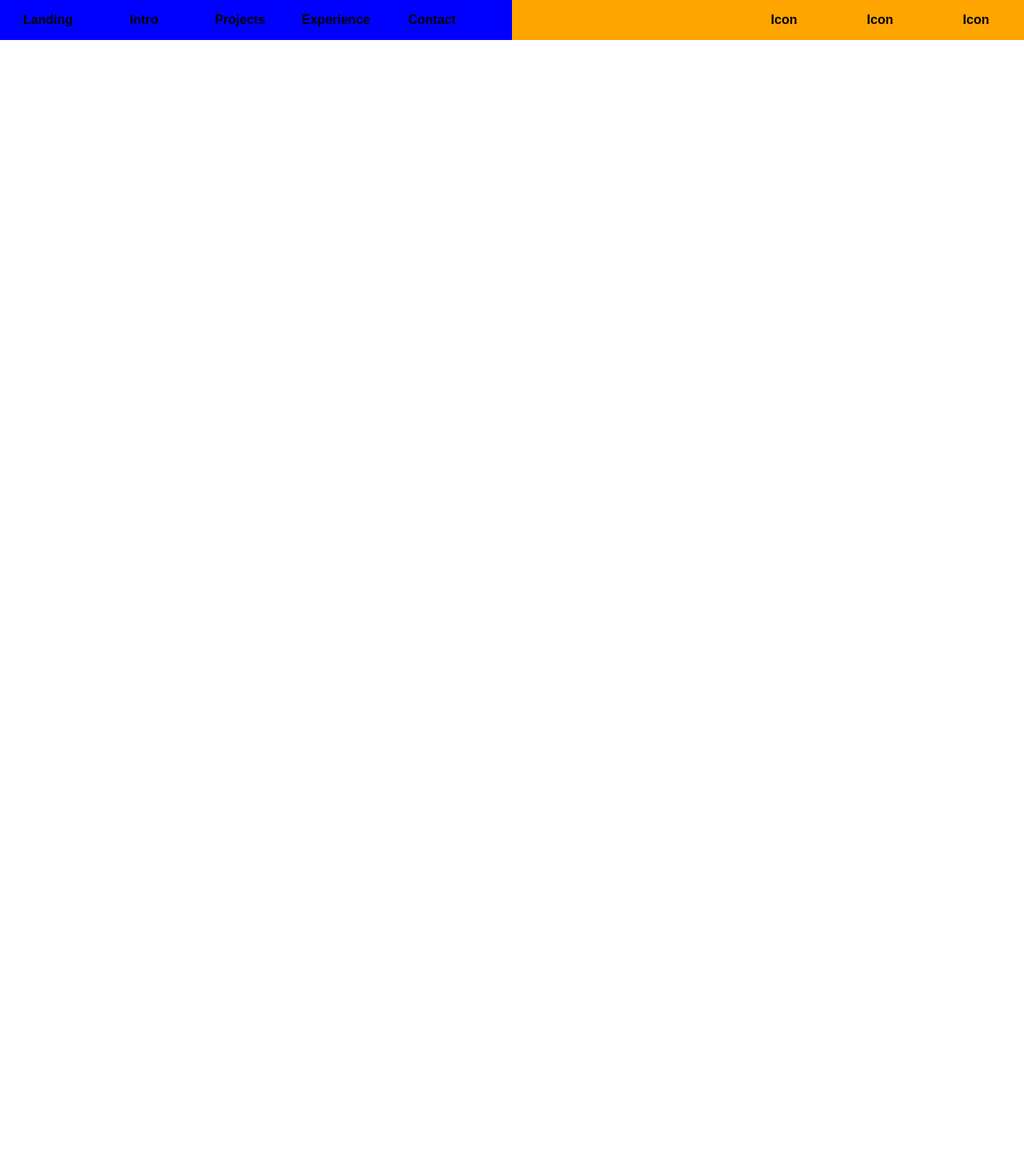
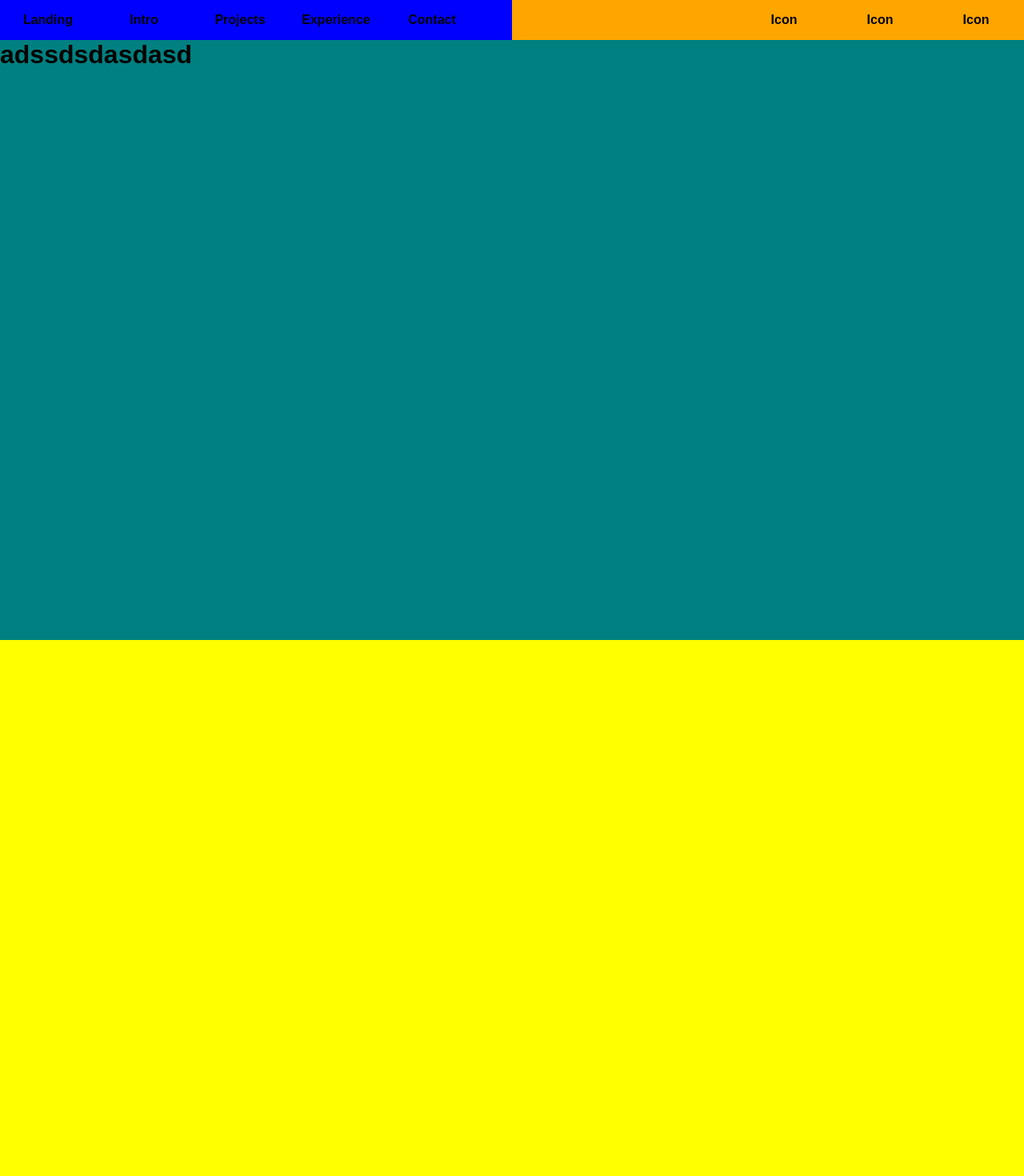
Before and after one commit to CyStorm/basic_website, a React (Create React App) app: page / in a window 1280 px wide. Shown: the top 1470 px of the page at 80% size. Before the commit the page ends 800 px from the top, so only its background shows below. Built offline with nearby package versions, Linux system fonts and the light colour scheme.

Commit message:
skeleton page structure

```diff
--- a/src/App.jsx
+++ b/src/App.jsx
@@ -1,10 +1,18 @@
 import Navbar from "./components/navbar/navbar";
+import PageContainer from "./components/page_container/pageContainer";
 import "./App.scss"
 
 function App() {
     return (
         <div className="App">
             <Navbar/>
+            <PageContainer bgc="blue">
+                <h1>adssdsdasdasd</h1>
+            </PageContainer>
+            <PageContainer bgc="yellow"></PageContainer>
+            <PageContainer></PageContainer>
+            <PageContainer bgc="blue"></PageContainer>
+            <PageContainer bgc="yellow"></PageContainer>
         </div>
     );
 }
--- a/src/components/navbar/navbar.jsx
+++ b/src/components/navbar/navbar.jsx
@@ -1,7 +1,7 @@
 import React from "react";
 import "./navbar.scss"
 
-import NavItem from "../navitem/navitem";
+import NavItem from "../navitem/navItem";
 
 class Navbar extends React.Component {
     render() {
--- a/src/components/navbar/navbar.scss
+++ b/src/components/navbar/navbar.scss
@@ -4,10 +4,11 @@
     background-color: $main-color;
     display: flex;
     position: fixed;
-    top: 0px;
+    top: 0;
     right: 0px;
     width: 100%;
-    height: 50px;
+    height: $navbar-height;
+    z-index: 2;
 }
 
 .navbar-right {
--- a/src/components/navitem/navitem.jsx
+++ b/src/components/navitem/navitem.jsx
@@ -1,5 +1,5 @@
 import React from "react";
-import "./navitem.scss"
+import "./navItem.scss"
 
 class NavItem extends React.Component {
     render() {
--- /dev/null
+++ b/src/components/page_container/pageContainer.jsx
@@ -0,0 +1,14 @@
+import React from "react";
+import "./pageContainer.scss"
+
+class PageContainer extends React.Component {
+    render() {
+        return (
+            <div className={`page-container ${this.props.bgc}`}>
+                {this.props.children}
+            </div>
+        )
+    }
+}
+
+export default PageContainer
--- /dev/null
+++ b/src/components/page_container/pageContainer.scss
@@ -0,0 +1,18 @@
+@import "../../global.scss";
+
+.page-container {
+    background-color: bisque;
+    width: 100%;
+    height: calc(100vh - $navbar-height);
+    position: relative;
+    top: $navbar-height;
+    z-index: -1;
+}
+
+.blue {
+    background-color: teal;
+}
+
+.yellow {
+    background-color: yellow;
+}
--- a/src/global.scss
+++ b/src/global.scss
@@ -1,3 +1,4 @@
 $main-color: grey;
 $secondary-color: red;
 $hover-color: yellow;
+$navbar-height: 50px;
```
